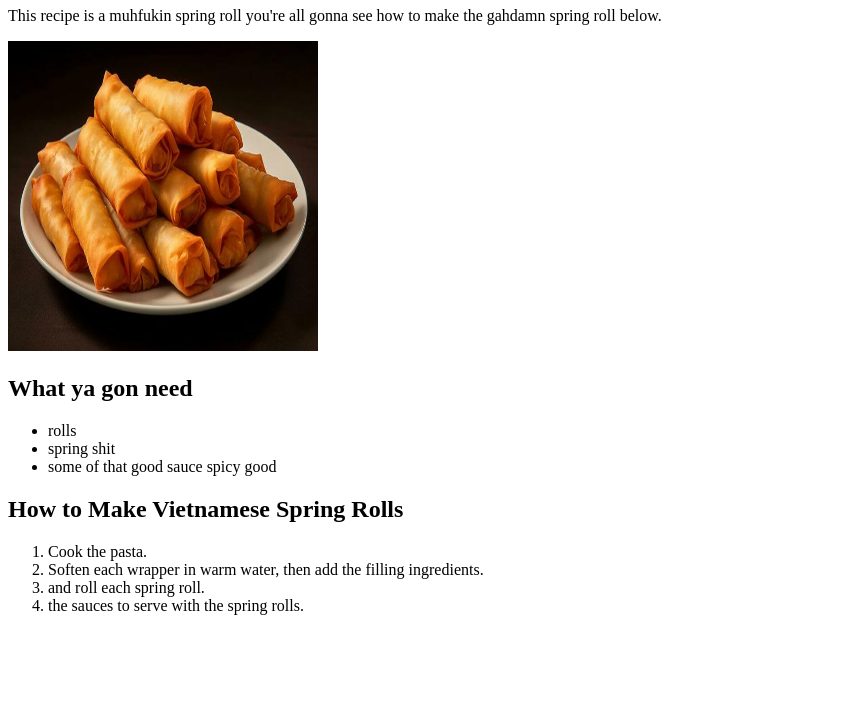
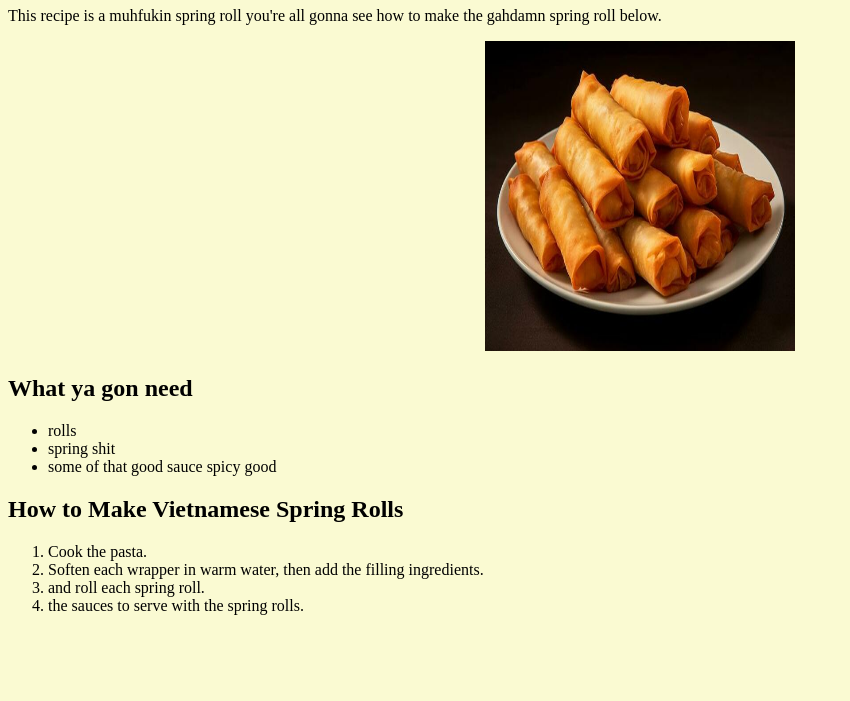
Before and after one commit to jjcode-cpu/odin_recipes, a plain HTML site: page recipes/spring_roll.html in a window 1280 px wide. Shown: the part 99-800 px from the top of the page, without its empty margins (0-850 px from the left). Drawn offline with Linux system fonts and the light colour scheme.

Commit message:
Added css style to recipe website

```diff
--- /dev/null
+++ b/recipes/spring_roll.css
@@ -0,0 +1,6 @@
+.img {
+    text-align: center;
+}
+.page {
+    background-color: lightgoldenrodyellow;
+}
--- a/recipes/spring_roll.html
+++ b/recipes/spring_roll.html
@@ -1,15 +1,22 @@
 <!DOCTYPE html>
 <html lang="en">
 <head>
+    <link href="spring_roll.css" rel="stylesheet">
     <meta charset="UTF-8">
     <meta name="viewport" content="width=device-width, initial-scale=1.0">
     <title>Document</title>
 </head>
-<body>
+<body class="page">
     <a href="../index.html">Index</a>
     <h1>Vietnamese Spring Roll</h1>
     <p>This recipe is a muhfukin spring roll you're all gonna see how to make the gahdamn spring roll below.</p>
-    <img src="spring_roll.jpg" alt="Finished Spring Roll" height="310" width="310">
+    <div class="img">
+        <img src="spring_roll.jpg"
+         alt="Finished Spring Roll"
+         height="310"
+         width="310"
+        >
+    </div>
     <h2>What ya gon need</h2>
         <ul>
             <li>rolls</li>
--- /dev/null
+++ b/style.css
@@ -0,0 +1,8 @@
+.header {
+    color: gray;
+    background-color: lightblue;
+    text-align: center;
+}
+.page {
+    background-color: aqua;
+}
```
Also changed, not shown: index.html (+4 -3 lines), 2 other files.
